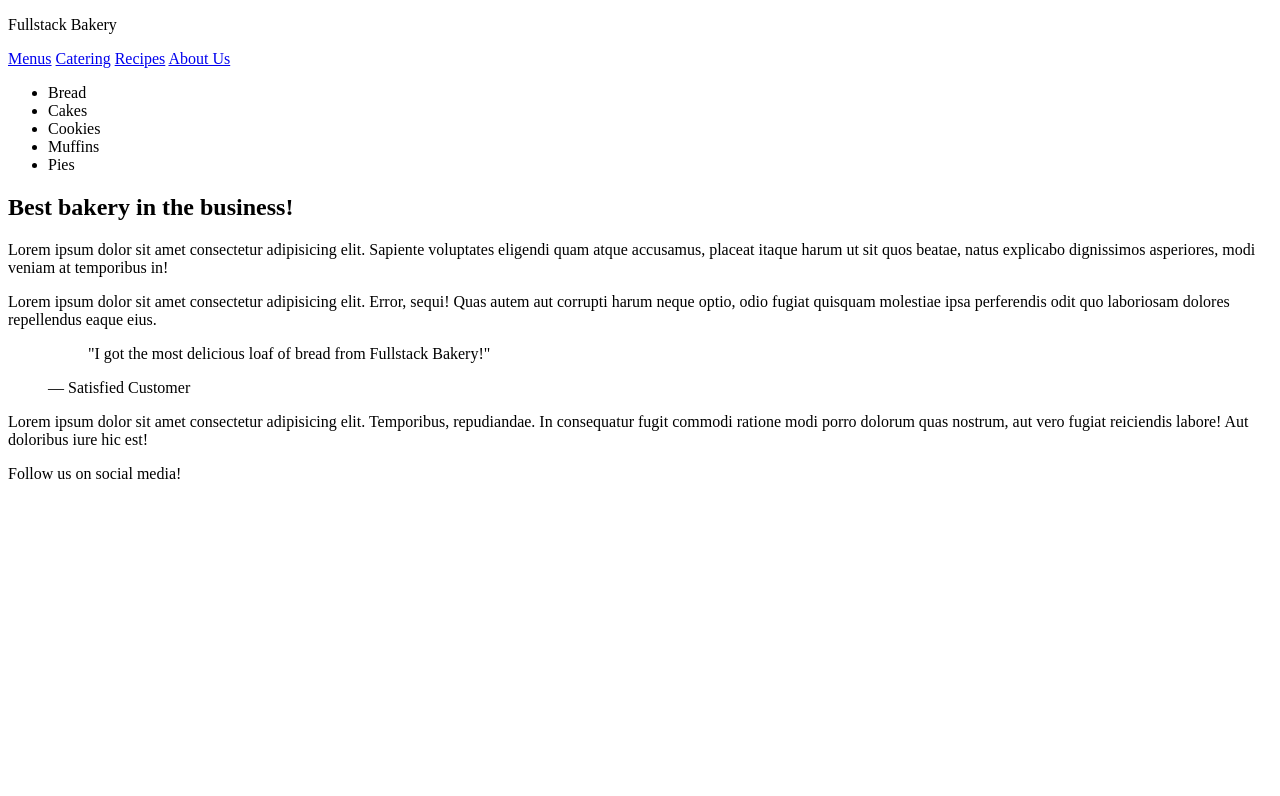
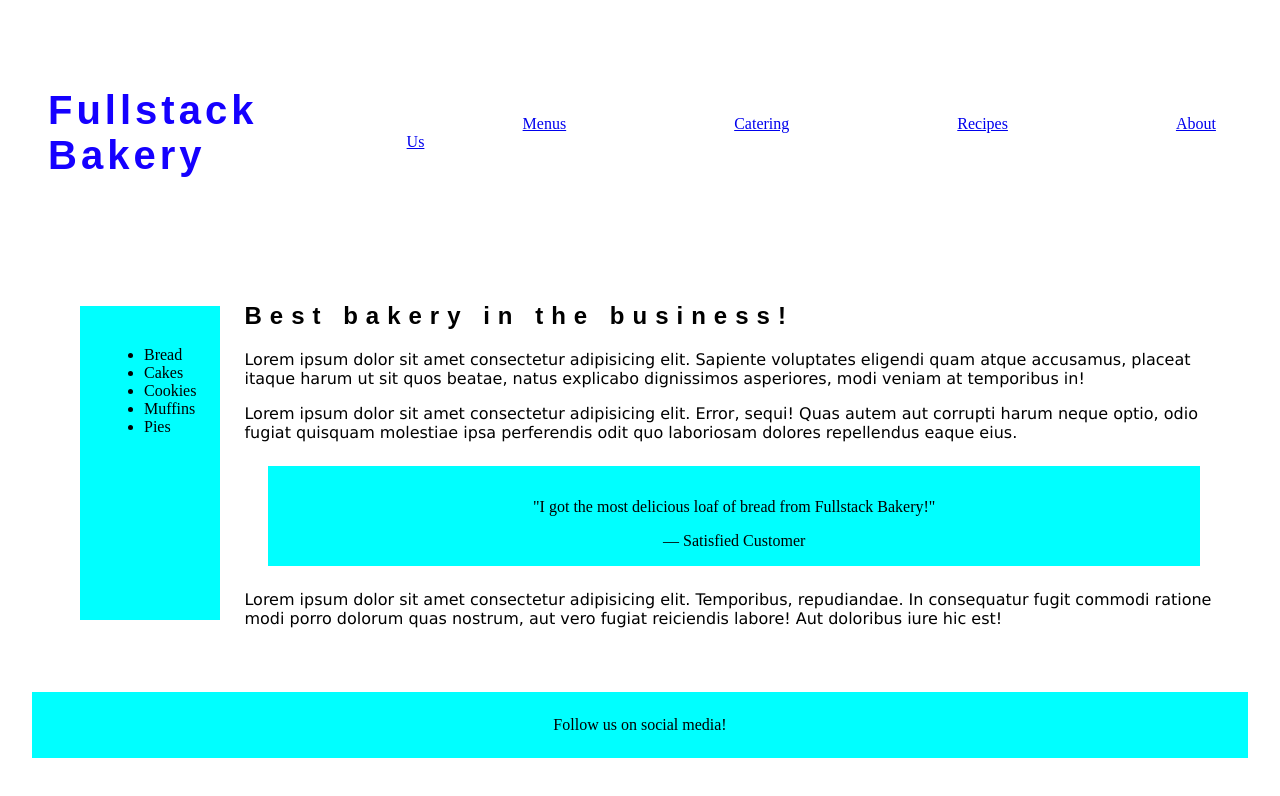
Before and after one commit to Christian-Hermann/Fullstack-Bakery, a plain HTML site: page index.html in a window 1280 px wide. Drawn offline with Linux system fonts and the light colour scheme.

Commit message:
complete

```diff
--- a/index.html
+++ b/index.html
@@ -2,6 +2,7 @@
 <html lang="en">
   <head>
     <title>Fullstack Bakery</title>
+    <link rel="stylesheet" href="style.css" />
   </head>
   <body>
     <header>
@@ -13,6 +14,7 @@
         <a href="#">About Us</a>
       </nav>
     </header>
+
     <main>
       <aside>
         <ul>
@@ -23,6 +25,7 @@
           <li>Pies</li>
         </ul>
       </aside>
+
       <article>
         <h1>Best bakery in the business!</h1>
         <p>
@@ -37,6 +40,7 @@
           molestiae ipsa perferendis odit quo laboriosam dolores repellendus
           eaque eius.
         </p>
+
         <figure class="testimonial">
           <blockquote>
             "I got the most delicious loaf of bread from Fullstack Bakery!"
@@ -51,6 +55,7 @@
         </p>
       </article>
     </main>
+
     <footer>Follow us on social media!</footer>
   </body>
 </html>
--- /dev/null
+++ b/style.css
@@ -0,0 +1,63 @@
+.brand {
+  font-family: Arial, Helvetica, sans-serif;
+  font-weight: bold;
+  font-size: 40px;
+  color: rgb(21, 0, 255);
+  letter-spacing: 4px;
+}
+
+article p {
+  font-family: Verdana, Geneva, Tahoma, sans-serif;
+}
+
+h1 {
+  font-family: Arial, Helvetica, sans-serif;
+  letter-spacing: 8px;
+}
+
+header {
+  display: flex;
+  justify-content: space-between;
+  align-items: center;
+  margin: 1.5rem;
+  padding: 1rem;
+}
+
+nav a {
+  margin: 2rem;
+  padding: 1rem;
+  margin-left: 100px;
+}
+
+main {
+  display: flex;
+  margin: 2rem;
+  padding: 1rem;
+}
+
+footer {
+  margin: 1.5rem;
+  padding: 1.5rem;
+  text-align: center;
+  background-color: aqua;
+}
+
+.testimonial {
+  margin: 1.5rem;
+  padding: 1rem;
+  text-align: center;
+  background-color: aqua;
+}
+
+aside {
+  display: flexbox;
+  flex-direction: column;
+  background-color: aqua;
+  margin: 1.5rem;
+  padding: 1.5rem;
+}
+
+html {
+  display: flex;
+  height: 100%;
+}
```
